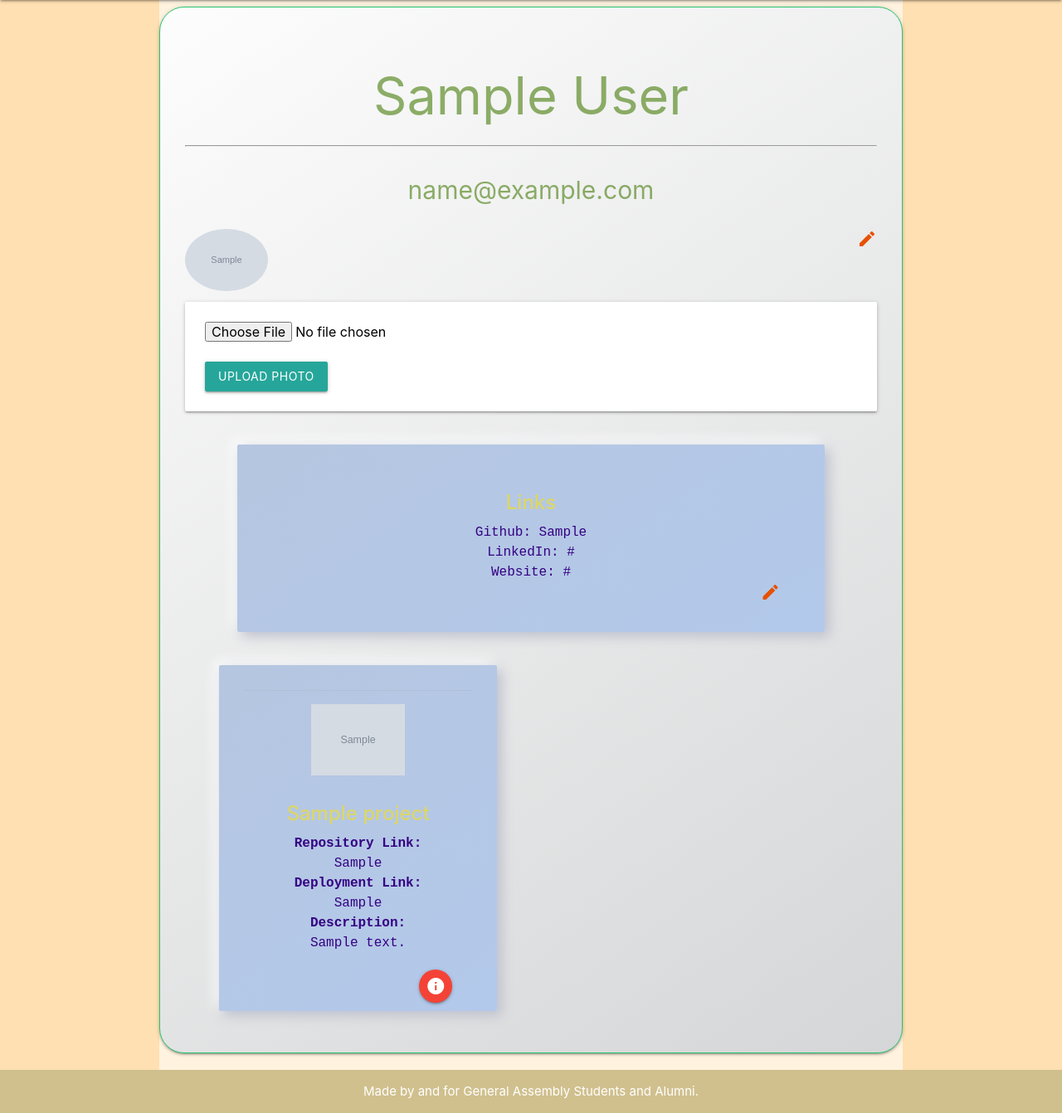
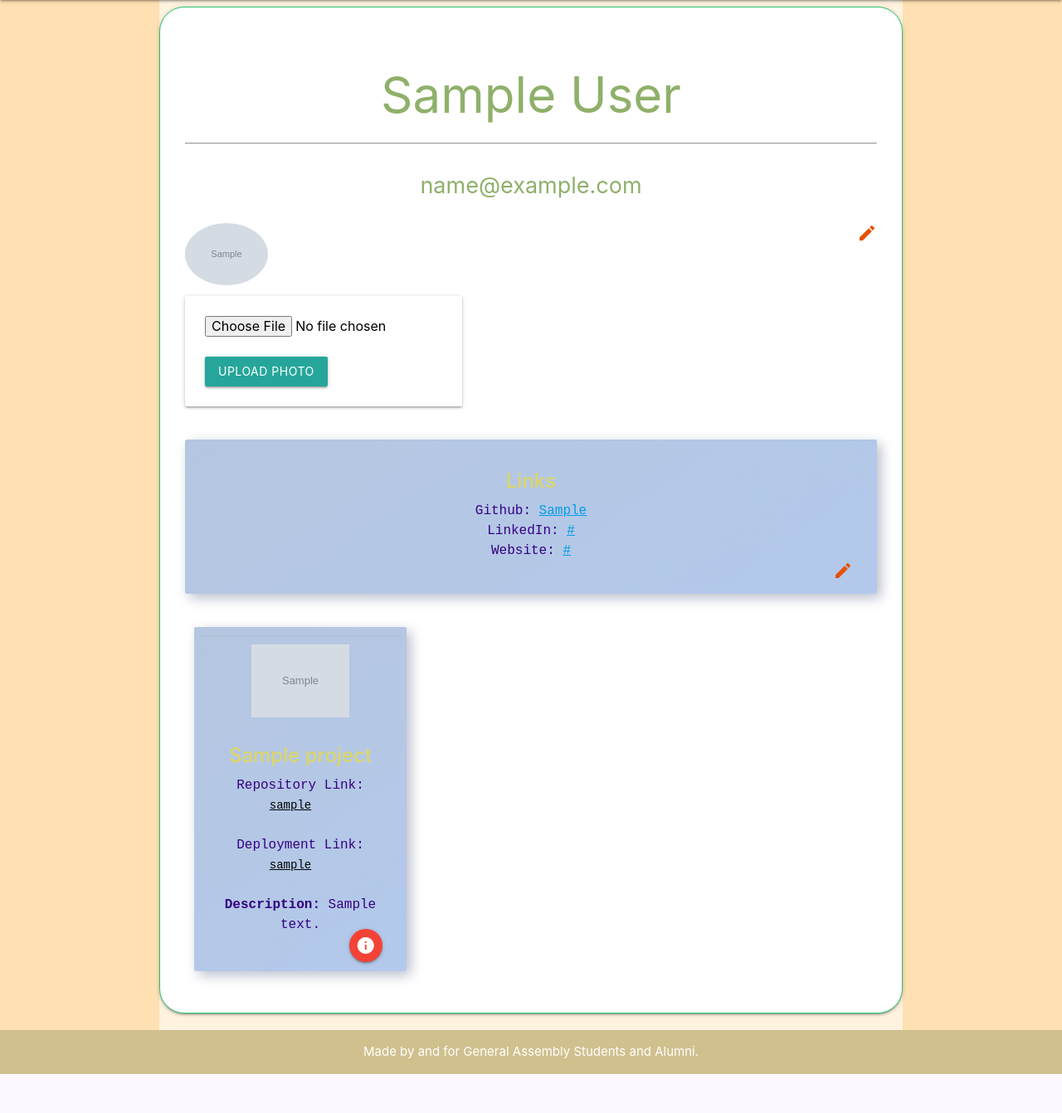
Before and after one commit to NoahCSmith93/General-Archive, a Django app: page /user/1/ in a window 1280 px wide. Shown: the part 64-1406 px from the top of the page at 83% size. After the commit the page ends 1359 px from the top, so only its background shows below. Run offline with Django 3.2, Linux system fonts and the light colour scheme; tables that the repository leaves empty hold one stand-in row (values such as "Sample post"); grey boxes marked "Sample" are stand-in pictures; some libraries are stand-ins or nearby versions.

Commit message:
final tweaks

```diff
--- a/main_app/static/css/style.css
+++ b/main_app/static/css/style.css
@@ -2,7 +2,6 @@ body {
     display: flex;
     min-height: 100vh;
     flex-direction: column;
-    /* background-color: #e3d1b6; */
 }
 
 #id_content {
@@ -30,7 +29,6 @@ main {
 }
 
 .card-panel.white {
-    background: linear-gradient(145deg, #fdfdfd, #d5d6d7);
     box-shadow: 20px 20x 20px #babecc, -5px -5px 15px #ffffff;
     border: 1px solid #28c66f;
     border-radius: 30px;
@@ -40,13 +38,18 @@ main {
     color: #40780095;
 }
 
+#user-form{
+    width: 40%
+}
+
 h1 {
     text-align: center;
+    font-size: 4rem;
 }
 
 h2 {
     text-align: center;
-    font-size: 2rem;
+    font-size: 1.8rem;
 }
 
 ul {
@@ -60,17 +63,19 @@ ul {
 }
 
 .card {
-    width: 85%;
+    width: 100%;
     margin: 0 auto;
     border-color: #009dff;
     background: linear-gradient(145deg, #b5c6e0, #b3c9eb);
     box-shadow: 5px 5px 15px #babecc, -5px -5px 15px #ffffff;
     overflow: hidden;
-    padding: 30px;
+    padding: 15px;
     margin-top: 40px;
 }
 
-.card-action {
+.card, .card-action {
+  padding: 10px 5px !important;
+  padding-bottom: 30px;
     text-align: center;
 }
 
@@ -80,6 +85,7 @@ ul {
 
 .card-content {
     text-align: center;
+    width: 100%
 }
 
 .card-content .card-title {
@@ -109,6 +115,12 @@ ul {
 .add-comment {
     margin-top: 30px;
     margin-bottom: 30px;
+}
+
+.btn-floating.halfway-fab {
+    position: absolute;
+    right: 24px;
+    bottom: 1px;
 }
 
 .add-comment h5 {
@@ -156,10 +168,6 @@ input[type=text], input[type=email], input[type=password], input[type=descriptio
     color: black;
 }
 
-.row2 {
-    margin-right: 130px;
-}
-
 .page-footer {
   padding: 0;
   background-color: rgba(163, 161, 110, 0.513);
@@ -168,11 +176,13 @@ input[type=text], input[type=email], input[type=password], input[type=descriptio
 .page-footer div p{
     text-align: center;
 }
+
 .responsive-img {
     max-width: 100%;
     height: 100%;
     object-fit: cover;
 }
+
 .row3 {
     margin-top: 30px;
     margin-bottom: 30px;
@@ -189,16 +199,19 @@ input[type=text], input[type=email], input[type=password], input[type=descriptio
 .project-header {
     text-align: center;
 }
+
 .card-2 {
     width: 85%;
     float:right;
-    border-color: #d0d6d9;
-    background: linear-gradient(145deg, #fdfdfd, #d5d6d7);
-    box-shadow: 5px 5px 15px #babecc, -5px -5px 15px #ffffff;
+    border-color: #c14646c5;
+    background: linear-gradient(145deg, #eb3204, #ae45088f);
+    box-shadow: 5px 5px 15px #9c3802c5, -5px -5px 15px #ffffff;
+    margin-bottom: 15px;
     overflow: hidden;
     padding: 30px;
     margin-right: 70px;
 }
+
 .card-action2 {
     text-align: center;
 }
@@ -209,3 +222,20 @@ input[type=text], input[type=email], input[type=password], input[type=descriptio
     align-items: center;
     justify-content:center;
 }
+
+@media only screen and (max-width: 992px){
+nav .brand-logo {
+   left: 10% !important;
+   font-size: 20px;
+
+}
+
+nav ul a{
+    padding: 0 5px;
+    font-size: 13px;
+}
+}
+
+.thumbnail-class {
+    margin-top: 50px;
+}
--- a/main_app/templates/main_app/project_list.html
+++ b/main_app/templates/main_app/project_list.html
@@ -26,8 +26,8 @@
                     <div class="card-2">
                         <div class="card-content">
                             <span class="card-title">{{ project.title }}</span>
-                            <p>Repository Link: {{ project.repository }}</p>
-                            <p>Deployment Link: {{ project.deployment }}</p>
+                            <p>Repository Link: <a href="{{ project.repository }}" style="font-size: 14px; text-decoration: underline;color: black; text-transform: lowercase;">{{ project.repository }}</a></p>
+                            <p>Deployment Link: <a href="{{ project.deployment }}" style="font-size: 14px; text-decoration: underline;color: black; text-transform: lowercase;">{{ project.deployment}}</a></p>
                             <p>Description: {{ project.description }}</p>
                         </div>
                     </div>
--- a/main_app/templates/projects/detail.html
+++ b/main_app/templates/projects/detail.html
@@ -2,7 +2,7 @@
 {% block content %}
 
     <div class="row">
-        <div class="col s6">
+        <div class="col s6 thumbnail-class">
             {% if project.thumbnail %}
                 <img src="{{ project.thumbnail }}"  style="width:50% ;height:auto;"  alt="Project thumbnail">
             {% else %}
@@ -27,8 +27,8 @@
                         </a>
                         <br>
                     </div>
-                    <p>Repository:<br><a href="https://{{ project.repository }}">{{ project.repository }}</a></p>
-                    <p>Website:<br><a href="https://{{ project.deployment }}">{{ project.deployment }}</a></p>
+                    <p>Repository:<br><a href="{{ project.repository }}">{{ project.repository }}</a></p>
+                    <p>Website:<br><a href="{{ project.deployment }}">{{ project.deployment }}</a></p>
                     <hr>
                     <p>{{ project.description }}</p>
                 </div>
--- a/main_app/templates/users/profile.html
+++ b/main_app/templates/users/profile.html
@@ -16,7 +16,7 @@
             {% else %}
                 <p>Upload A Profile Image!</p>
             {% endif %}
-            <form action="{% url 'add_profile_photo' user_info.user_id %}" method="post" class="card-panel" enctype="multipart/form-data">
+            <form action="{% url 'add_profile_photo' user_info.user_id %}" method="post" class="card-panel" id="user-form" enctype="multipart/form-data">
                 {% csrf_token %}
                 <input type="file" name="photo-file">
                 <br>
@@ -30,21 +30,21 @@
   <div class="card">
     <div class="card-content">
       <span class="card-title">Links</span>
-      <p>Github: {{ user_info.github }}</p>
-      <p>LinkedIn: {{ user_info.linkedin }}</p>
-      <p>Website: {{ user_info.website }}</p>
-      <a href="{% url 'profile_links_edit' user_info.id %}" class="secondary-content"><i class=" material-icons orange-text text-darken-4 ">edit</i></a>
+      <p>Github: <a href="{{ user_info.github }}" style="text-decoration: underline">{{ user_info.github }}</a></p>
+      <p>LinkedIn: <a href="{{ user_info.linkedin }}"  style="text-decoration: underline">{{ user_info.linkedin }}</a></p>
+      <p>Website: <a href="{{ user_info.website }}"  style="text-decoration: underline">{{ user_info.website }}</a></p>
+      <a href="{% url 'profile_links_edit' user_info.id %}" class="secondary-content"><i class=" material-icons pulse orange-text text-darken-4 ">edit</i></a>
     </div>
   </div>
 
     {% for project in user.project_set.all %}
       <div class="row">
 
-        <div class="col s12 m6">
+        <div class="col s12 m4">
 
           <div class="card">
             <div class="card-action">
-              <a href="{% url 'project_detail' project.id %}" class="btn-floating halfway-fab waves-effect waves-light red"><i class=" material-icons left">info</i></a>
+              <a href="{% url 'project_detail' project.id %}" class="btn-floating pulse halfway-fab waves-effect waves-light red"><i class=" material-icons left">info</i></a>
               <div class="card-image2">
                 {% if project.thumbnail %}
                 <img src="{{ project.thumbnail }}" style="width:50% ;height:auto;"  alt="Project thumbnail">
@@ -53,9 +53,9 @@
               </div>
               <div class="card-content">
                 <span class="card-title">{{ project.title }}</span>
-                <p> <b> Repository Link: </b> {{ project.repository }} <br>
-                <b> Deployment Link: </b> {{ project.deployment }} <br>
-                <b> Description: </b> {{ project.description }}
+                <p>Repository Link: <a href="{{ project.repository }}"  style="font-size: 14px; text-decoration: underline;color: black; text-transform: lowercase;">{{ project.repository }}</a></p><br>
+                <p>Deployment Link: <a href="{{ project.deployment }}"  style="font-size: 14px; text-decoration: underline;color: black; text-transform: lowercase;">{{ project.deployment}}</a></p><br>
+                <p><b>Description: </b> {{ project.description }}
                 </p>
               </div>
             </div>
```
